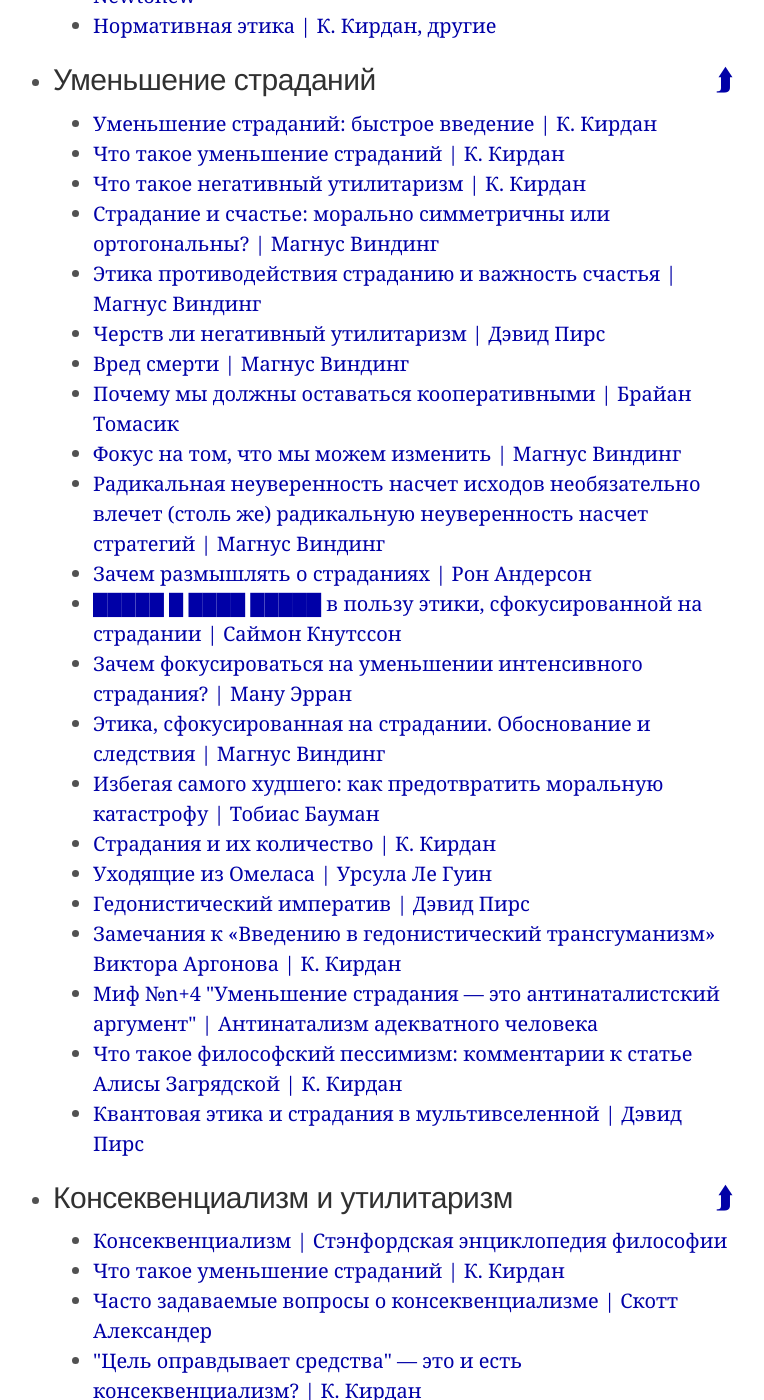
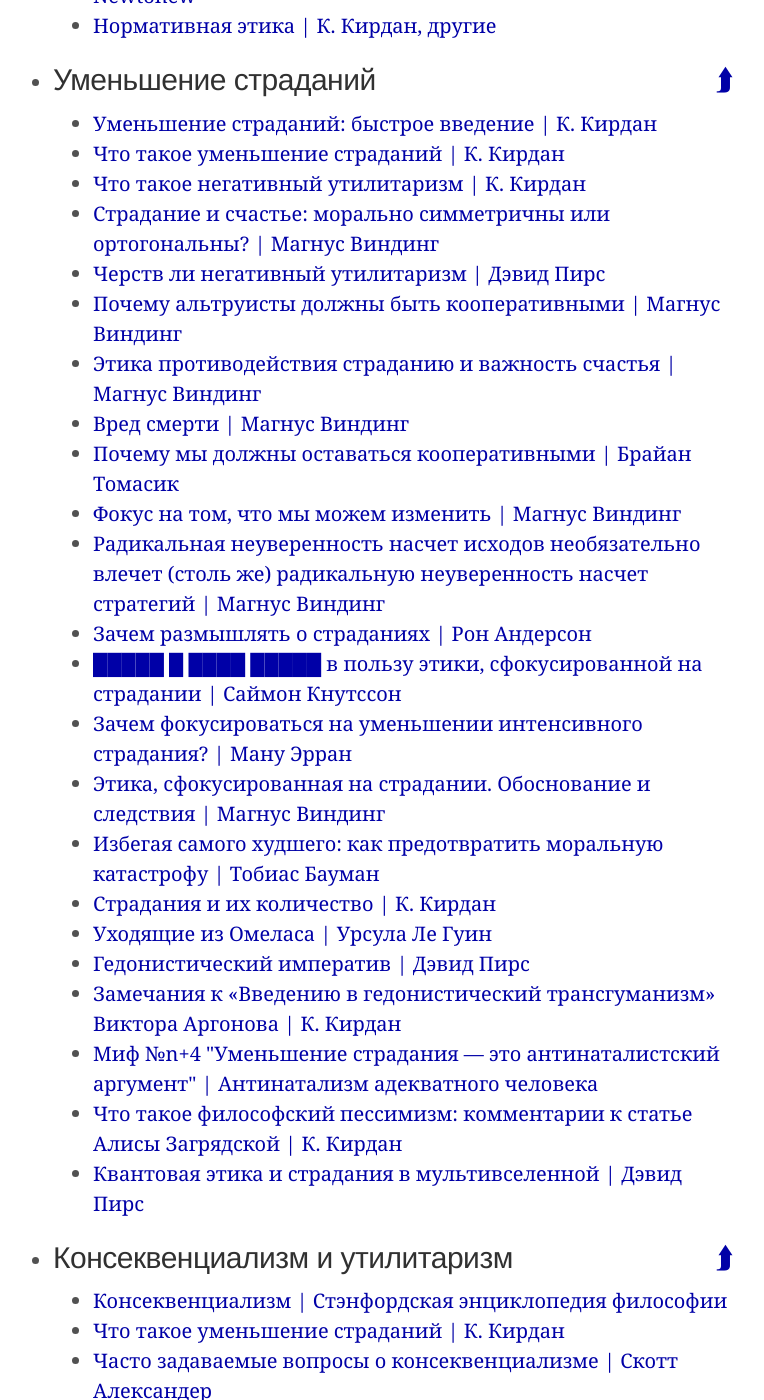
Before and after one commit to ReducingSuffering/reducingsuffering.github.io, a Jekyll site: the page built from index.md, in a window 1280 px wide and 1400 px high, scrolled down 2564 px. Shown: the whole window, without its empty margins (267-1031 px from the left). Built offline with Jekyll 4.4.1, drawn with Linux system fonts in a browser that asks for light colours; some of the changed text lies outside the part shown.

Commit message:
Update values.html

```diff
--- a/_lists/values.html
+++ b/_lists/values.html
@@ -22,8 +22,9 @@ sublists:
   - 546 # Что такое уменьшение страданий — К. Кирдан
   - 71 # Что такое негативный утилитаризм — К. Кирдан
   - 654 # Страдание и счастье: морально симметричны или ортогональны? — Магнус Виндинг
+  - 522 # Чёрств ли негативный утилитаризм? — Дэвид Пирс
+  - 764 # Почему альтруисты должны быть кооперативными — Магнус Виндинг
   - 524 # Этика противодействия страданию и важность счастья — Магнус Виндинг
-  - 522 # Чёрств ли негативный утилитаризм? — Дэвид Пирс
   - 73 # Вред смерти — Магнус Виндинг
   - 450 # Почему мы должны оставаться кооперативными — Брайан Томасик
   - 597 # Фокус на том, что мы способны изменить — Магнус Виндинг
```
Also changed, not shown: other parts of _lists/values.html (+1 -1 lines).
